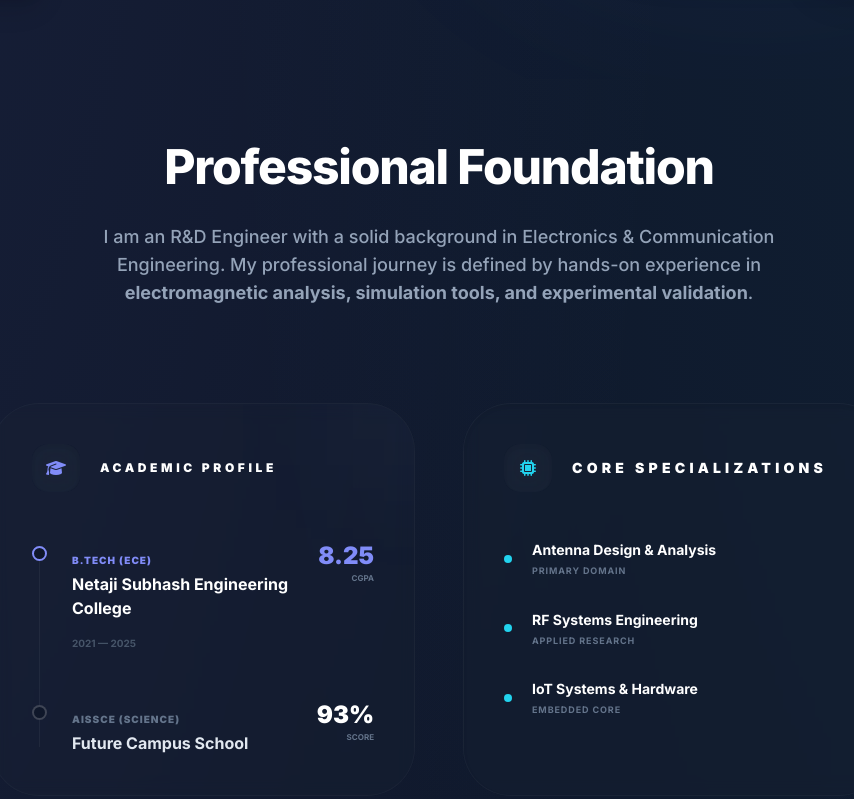
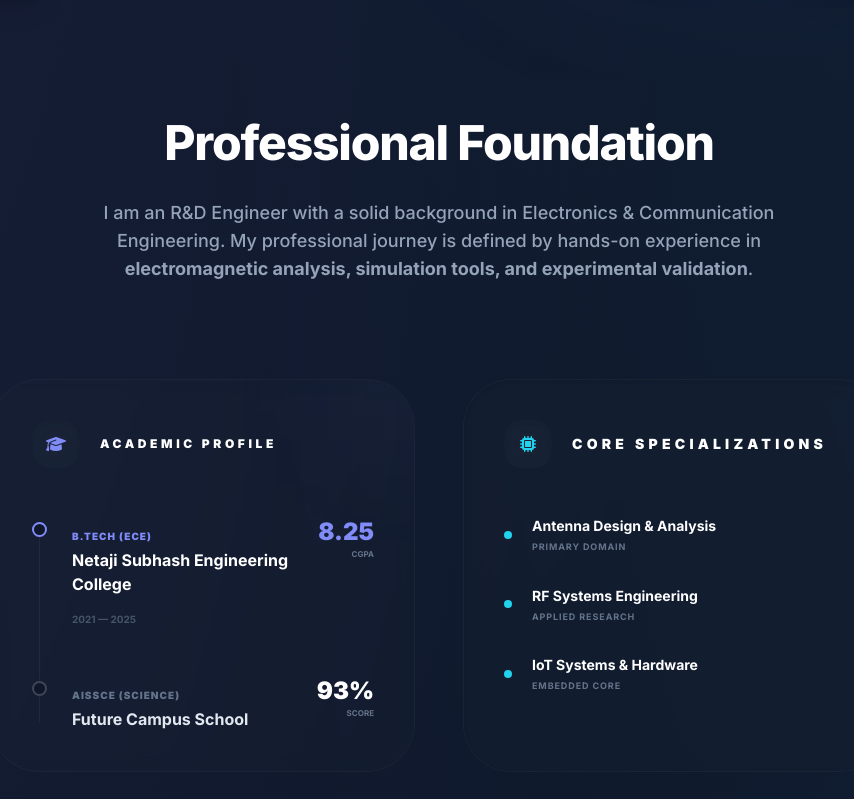
Before and after one commit to somasreebose/somasreebose.github.io, a website: page index.html in a window 1280 px wide. Shown: the part 721-1520 px from the top of the page, without its empty margins (201-1055 px from the left). Drawn offline with Linux system fonts and the light colour scheme.

Commit message:
fix: aggressively tighten vertical gaps for a more compact and cohesive layout

```diff
--- a/index.html
+++ b/index.html
@@ -98,7 +98,7 @@
     </section>
 
     <!-- Background Section -->
-    <section id="about" class="py-12 md:py-16 px-6 md:px-12">
+    <section id="about" class="py-8 md:py-10 px-6 md:px-12">
         <div class="container mx-auto">
             <div class="max-w-4xl mx-auto">
                 <div class="mb-16 md:mb-24 fade-in text-center px-4">
```
Also changed, not shown: css/output.css.
